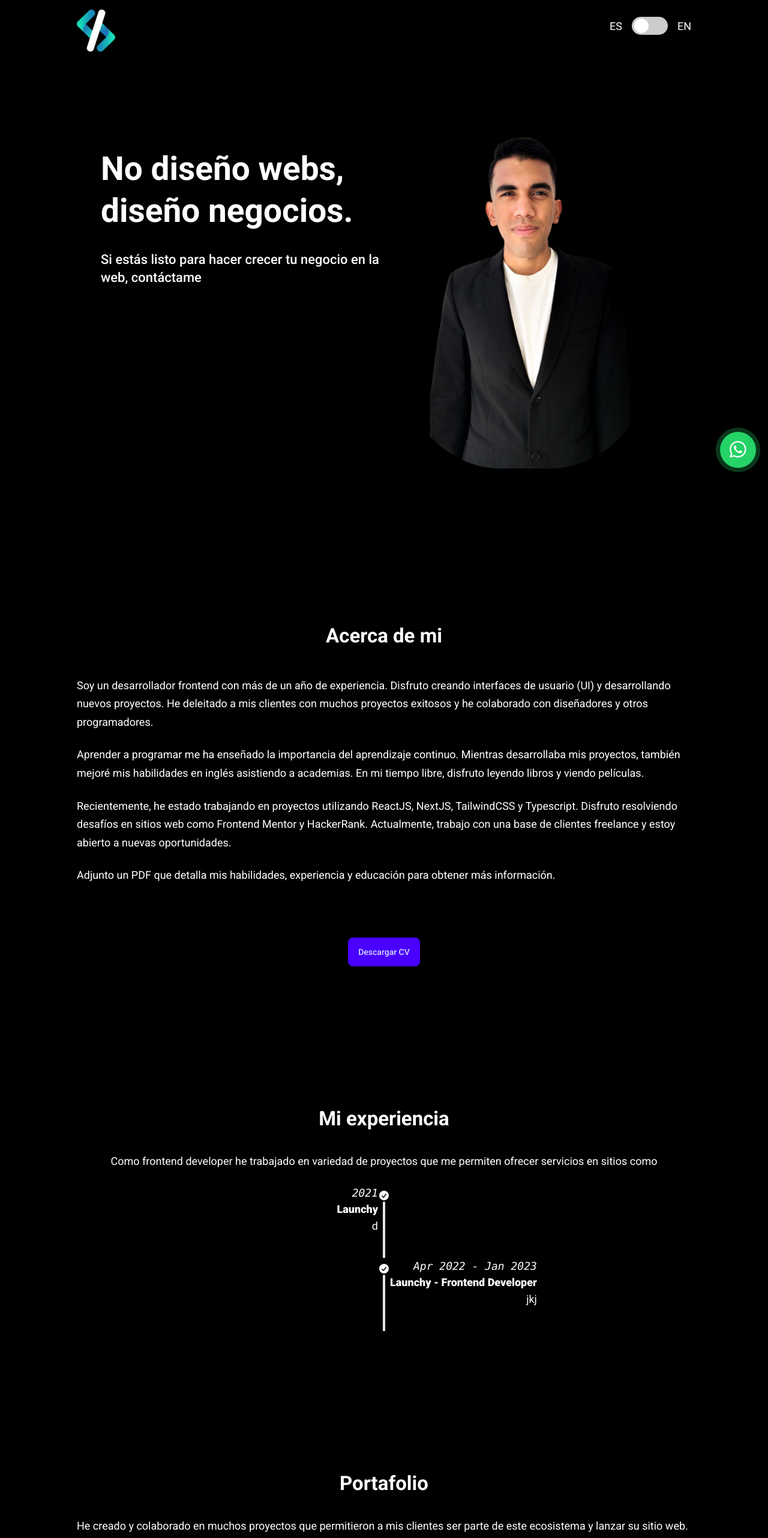
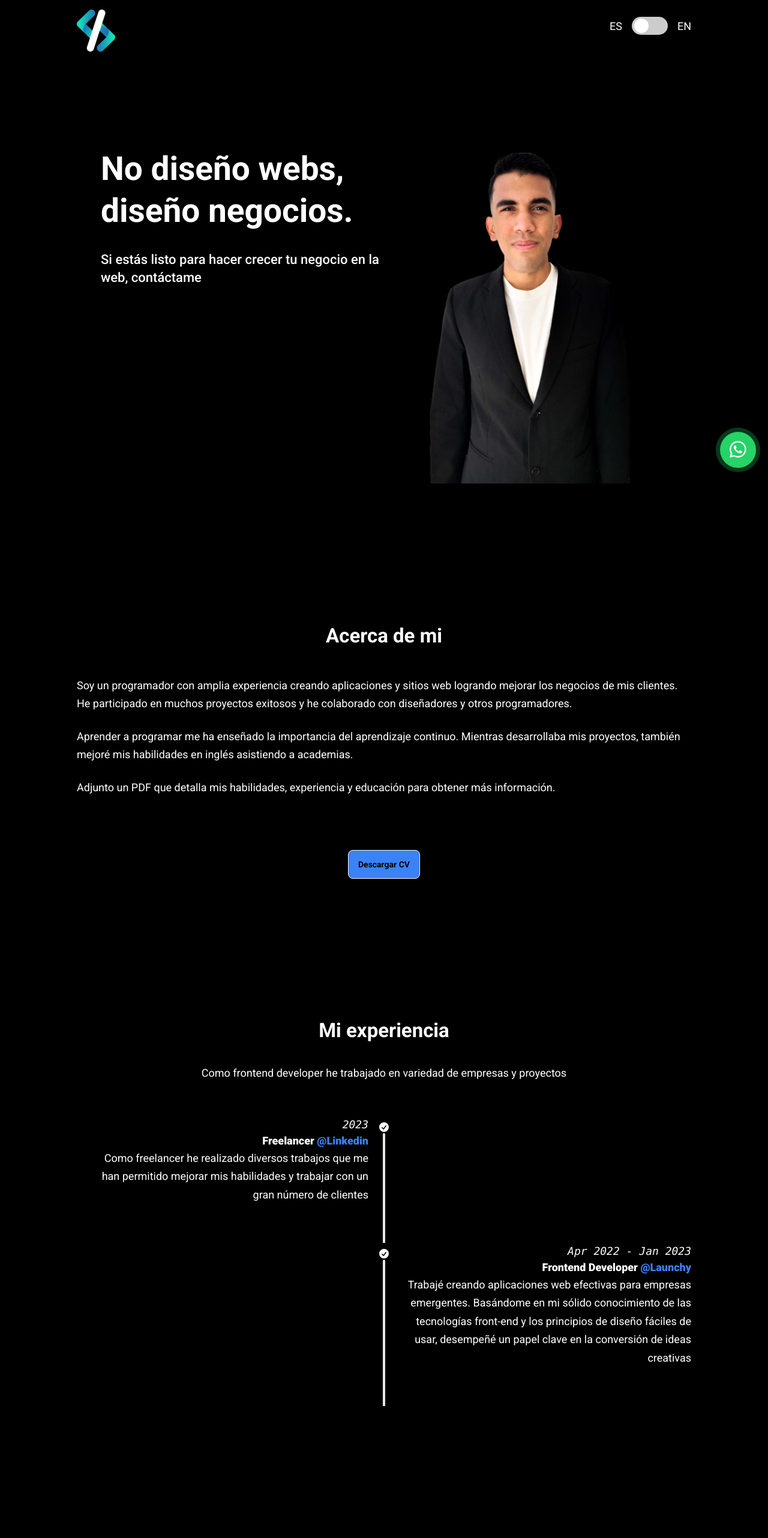
Before and after one commit to Eliman-C5/eli-castellano, a Next.js app: page / in a window 1280 px wide. Shown: the top 2564 px of the page at 60% size. Built offline with nearby package versions, Linux system fonts and the light colour scheme.

Commit message:
Change texts

```diff
--- a/src/components/atoms/Button/Button.tsx
+++ b/src/components/atoms/Button/Button.tsx
@@ -8,6 +8,6 @@ interface ButtonProps {
 
 export const Button = ({link, text, styles} : ButtonProps) => {
   return (
-    <a href={link} target='_blank' rel='noreferrer' className={`${styles} font-medium btn`} >{text}</a>
+    <a href={link} target='_blank' rel='noreferrer' className={`${styles} btn`} >{text}</a>
   )
 }
--- a/src/components/atoms/CopyToClipboard/CopyToClipboard.tsx
+++ b/src/components/atoms/CopyToClipboard/CopyToClipboard.tsx
@@ -23,7 +23,7 @@ export const CopyToClipboard = ({ text, buttonText, styles }: Props) => {
         }}
         onMouseEnter={(event) => (event.currentTarget.textContent = "Copy to clipboard")}
         onMouseLeave={(event) => (event.currentTarget.textContent = buttonText)}
-        className='text-primary font-medium hover:text-[1.2rem]'
+        className='text-blue-500 font-medium hover:text-[1.2rem]'
       >
         {buttonText}
       </button>
--- a/src/components/atoms/ImageOfMe/ImageOfMe.tsx
+++ b/src/components/atoms/ImageOfMe/ImageOfMe.tsx
@@ -6,8 +6,8 @@ type Props = {
 
 export const ImageOfMe = ({styles}: Props) => {
   return (
-    <div className={`${styles} image-container`}>
-        <img className='me' src="assets/my-picture-removebg-preview.png" alt="assets/my-picture-removebg-preview.png" />
+    <div className={`${styles}`}>
+        <img className='' src="assets/my-picture-removebg-preview.png" alt="assets/my-picture-removebg-preview.png" />
     </div>
   )
 }
--- a/src/components/atoms/SocialLink/SocialLink.tsx
+++ b/src/components/atoms/SocialLink/SocialLink.tsx
@@ -15,7 +15,7 @@ export const SocialLink = ({item}: Props) => {
     <div className='flex items-center gap-4 mt-3' >
         <a
           href={link}
-          className='text-primary font-medium hover:text-[1.2rem]'
+          className='text-blue-500 font-medium hover:text-[1.2rem]'
           target="_blank"
           rel="noopener noreferrer"
         >
--- a/src/components/molecules/ExperienceCard/ExperienceCard.tsx
+++ b/src/components/molecules/ExperienceCard/ExperienceCard.tsx
@@ -5,18 +5,20 @@ type experience = {
   direction: string,
   date: string,
   company: string,
+  companyLink: string,
+  job: string,
   desc: {
     eng: string,
     esp: string
   }
 }
 
-export const ExperienceCard = ({direction, date, company, desc}: experience) => {
+export const ExperienceCard = ({direction, date, company, companyLink, job, desc}: experience) => {
 
   const {isSpanishActive, setIsSpanishActive} = useContext(LanguageContext);
 
   return (
-    <li>
+    <li className=''>
       <div className="timeline-middle">
         <svg
           xmlns="http://www.w3.org/2000/svg"
@@ -31,12 +33,12 @@ export const ExperienceCard = ({direction, date, company, desc}: experience) =>
           />
         </svg>
       </div>
-      <div className={`timeline-${direction} md:text-end mb-10`}>
+      <div className={`timeline-${direction} md:text-end mb-10 ${direction === 'start'? 'pl-5 lg:pr-4' : 'pl-5 lg:pl-4'}`}>
         <time className="font-mono italic">{date}</time>
         <div className="text-lg font-black">
-          {company}
+         {job} <a href={companyLink} target="_blank" rel="noopener noreferrer" className='text-blue-500'>@{company}</a>
         </div>
-        {isSpanishActive ? desc.esp : desc.eng}
+        <p>{isSpanishActive ? desc.esp : desc.eng}</p>
       </div>
       <hr/>
     </li>
--- a/src/components/molecules/PortfolioCard/PortfolioCard.tsx
+++ b/src/components/molecules/PortfolioCard/PortfolioCard.tsx
@@ -12,16 +12,16 @@ export const PortfolioCard = ({item}: Props) => {
   const {isSpanishActive, setIsSpanishActive} = useContext(LanguageContext);
 
   return (
-      <div className="card w-96 bg-base-100 shadow-xl">
+      <div className="card w-96 bg-slate-900 shadow-xl">
         <figure className='h-[188px]'>
-          <img src={item.img} alt={item.name} className='h-full' />
+          <img src={item.img} alt={item.name} className='h-full bg-cover' />
         </figure>
         <div className="card-body">
           <h2 className="card-title">{item.name}</h2>
           <p>{isSpanishActive ? item.info.esp : item.info.eng}</p>
           <div className="card-actions justify-end">
             <a
-              className="btn  btn-primary"
+              className="btn bg-blue-500 hover:bg-blue-700 text-black"
               href={item.link}
               target="_blank"
               rel='noreferrer'
--- a/src/components/organisms/AboutSection/AboutSection.tsx
+++ b/src/components/organisms/AboutSection/AboutSection.tsx
@@ -22,7 +22,7 @@ export const AboutSection = () => {
               <p key={item.id} className=''>{item.text}</p>)
         }
       </div>
-      <Button link='assets/Eli_Castellano_Software_Developer.pdf' text={isSpanishActive ? 'Descargar CV' : 'Download CV'} styles='btn-primary' />
+      <Button link='assets/Eli_Castellano_Software_Developer.pdf' text={isSpanishActive ? 'Descargar CV' : 'Download CV'} styles='bg-blue-500 hover:bg-blue-700 text-black' />
     </div>
   )
 }
--- a/src/components/organisms/ExperienceSection/ExperienceSection.tsx
+++ b/src/components/organisms/ExperienceSection/ExperienceSection.tsx
@@ -7,21 +7,25 @@ const experience = [
   {
     id: 1,
     direction: 'start',
-    date: '2021',
-    company: 'Launchy',
+    date: '2023',
+    company: 'Linkedin',
+    companyLink: 'https://www.linkedin.com/in/eli-castellano/',
+    job: 'Freelancer',
     desc: {
-      eng: 'd',
-      esp: 'd'
+      eng: 'As a freelancer I have done various jobs that have allowed me to improve my skills and work with a large number of clients.',
+      esp: 'Como freelancer he realizado diversos trabajos que me han permitido mejorar mis habilidades y trabajar con un gran número de clientes'
     }
   },
   {
     id: 2,
     direction: 'end',
     date: 'Apr 2022 - Jan 2023',
-    company: 'Launchy - Frontend Developer',
+    company: 'Launchy',
+    companyLink: 'https://launchy.me/',
+    job: 'Frontend Developer',
     desc: {
-      eng: 'In My Role At Launchy, I Led A Team Dedicated To Creating Effective Web Pages Designed For Startups. Drawing On My Solid Grasp Of Front-End Technologies And User-Friendly Design Principles, I Played A Key Role In Turning Creative Ideas Into Visually Appealing And Functional Digital Space.',
-      esp: 'jkj'
+      eng: 'I worked creating effective web applications for startups. Based on my strong knowledge of front-end technologies and user-friendly design principles, I played a key role in converting creative ideas.',
+      esp: 'Trabajé creando aplicaciones web efectivas para empresas emergentes. Basándome en mi sólido conocimiento de las tecnologías front-end y los principios de diseño fáciles de usar, desempeñé un papel clave en la conversión de ideas creativas'
     }
   }
 ]
@@ -39,18 +43,20 @@ export const ExperienceSection = () => {
 
       {
         isSpanishActive ?
-        <p className='md:text-center mt-5'>Como frontend developer he trabajado en variedad de proyectos que me permiten ofrecer servicios en sitios como </p> :
-        <p className='md:text-center mt-5'>As a frontend developer I&apos;ve worked on a variety of projects that allow me to offer services on sites like </p>
+        <p className='md:text-center mt-5'>Como frontend developer he trabajado en variedad de empresas y proyectos  </p> :
+        <p className='md:text-center mt-5'>As a frontend developer I&apos;ve worked on a variety of companies and projects</p>
       }
 
-      <ul className="timeline timeline-snap-icon max-md:timeline-compact timeline-vertical">
+      <ul className="timeline timeline-snap-icon max-md:timeline-compact timeline-vertical pt-8">
         {
           experience.map(item => <ExperienceCard
             key={item.id}
             direction={item.direction}
             company={item.company}
+            companyLink={item.companyLink}
             desc={item.desc}
             date={item.date}
+            job={item.job}
           />)
         }
       </ul>
--- a/src/data/texts.ts
+++ b/src/data/texts.ts
@@ -56,36 +56,28 @@ export const aboutDesc= {
   eng: [
     {
       id: 1,
-      text: `I'm a frontend developer with over a year of experience. I enjoy creating user interfaces (UI) and developing new projects. I have delighted my clients with many successful projects and have collaborated with designers and other programmers.`
+      text: `I am a programmer with extensive experience creating applications and websites, managing to improve my clients' businesses. I have participated in many successful projects and have collaborated with designers and other programmers.`
     },
     {
       id: 2,
-      text: `Learning programming has taught me the importance of lifelong learning. While developing my projects, I also improved my English skills by attending academies. In my free time, I enjoy reading books and watching movies.`
+      text: `Learning to program has taught me the importance of continuous learning. While developing my projects, I also improved my English skills by attending academies.`
     },
     {
       id: 3,
-      text: `Recently, I have been working on projects using ReactJS, NextJS, TailwindCSS, and Typescript. I enjoy solving challenges on websites like Frontend Mentor and HackerRank. Currently, I work with a freelance client base and am open to new opportunities.`
-    },
-    {
-      id: 4,
-      text: 'Please find attached a PDF outlining my skills, experience, and education for further information.'
+      text: 'I am attaching a PDF detailing my skills, experience and education for more information.'
     }
   ],
   esp: [
     {
       id: 1,
-      text: `Soy un desarrollador frontend con más de un año de experiencia. Disfruto creando interfaces de usuario (UI) y desarrollando nuevos proyectos. He deleitado a mis clientes con muchos proyectos exitosos y he colaborado con diseñadores y otros programadores.`
+      text: `Soy un programador con amplia experiencia creando aplicaciones y sitios web logrando mejorar los negocios de mis clientes. He participado en muchos proyectos exitosos y he colaborado con diseñadores y otros programadores.`
     },
     {
       id: 2,
-      text: 'Aprender a programar me ha enseñado la importancia del aprendizaje continuo. Mientras desarrollaba mis proyectos, también mejoré mis habilidades en inglés asistiendo a academias. En mi tiempo libre, disfruto leyendo libros y viendo películas.'
+      text: 'Aprender a programar me ha enseñado la importancia del aprendizaje continuo. Mientras desarrollaba mis proyectos, también mejoré mis habilidades en inglés asistiendo a academias.'
     },
     {
       id: 3,
-      text: `Recientemente, he estado trabajando en proyectos utilizando ReactJS, NextJS, TailwindCSS y Typescript. Disfruto resolviendo desafíos en sitios web como Frontend Mentor y HackerRank. Actualmente, trabajo con una base de clientes freelance y estoy abierto a nuevas oportunidades.`
-    },
-    {
-      id: 4,
       text: 'Adjunto un PDF que detalla mis habilidades, experiencia y educación para obtener más información.'
     }
   ]
@@ -100,37 +92,29 @@ export const contactText = {
   esp: [
     {
       id: 1,
-      text: '¿Estás buscando un desarrollador frontend de calidad para tu próximo proyecto? No busques más, ¡yo puedo ayudarte!',
+      text: '¿Estás buscando sacar adelante tu proyecto en la web? No busques más, ¡yo puedo ayudarte!',
     },
     {
       id: 2,
-      text: 'Soy un desarrollador frontend altamente capacitado y experimentado, con una pasión por la creación de sitios web y aplicaciones atractivas, funcionales y de alta calidad. Puedo diseñar y desarrollar sitios web que se adaptan a cualquier necesidad o presupuesto.'
+      text: 'Soy un programador altamente capacitado y experimentado, con una pasión por la negocios digitales. Ya sea que necesites una aplicación, un sitio web o una tienda en línea, puedo ayudarte a hacerlo realidad'
     },
     {
       id: 3,
-      text: 'Además, mi experiencia en la implementación de tecnologías responsivas y amigables con los dispositivos móviles significa que tu sitio web o aplicación funcionará sin problemas en cualquier dispositivo o pantalla. Ya sea que necesites una nueva aplicación web para tu empresa, un sitio web personalizado para un evento o una tienda en línea, puedo ofrecerte un servicio de desarrollo frontend eficiente, confiable y de alta calidad.'
+      text: 'Estoy dispuesto a discutir tus necesidades y cómo puedo ayudarte a alcanzar tus objetivos en línea. ¡Estoy ansioso por trabajar contigo!'
     },
-    {
-      id: 4,
-      text: 'Si estás buscando un desarrollador frontend experimentado y altamente capacitado, ¡no dudes en contactarme! Estoy dispuesto a discutir tus necesidades y cómo puedo ayudarte a alcanzar tus objetivos en línea. ¡Estoy ansioso por trabajar contigo!'
-    }
   ],
   eng: [
     {
       id: 1,
-      text: 'Are you looking for a quality frontend developer for your next project? Look no further, I can help you!'
+      text: 'Are you looking to move your project forward on the web? Look no further, I can help you!'
     },
     {
       id: 2,
-      text: 'I am a highly skilled and experienced frontend developer, with a passion for creating attractive, functional, and high-quality websites and applications. I can design and develop websites that adapt to any need or budget.'
+      text: 'I am a highly trained and experienced programmer, with a passion for digital business. Whether you need an app, website or online store, I can help you make it happen'
     },
     {
       id: 3,
-      text: 'In addition, my experience in implementing responsive and mobile-friendly technologies means that your website or application will work seamlessly on any device or screen. Whether you need a new web application for your business, a custom website for an event, or an online store, I can offer you efficient, reliable, and high-quality frontend development services.'
-    },
-    {
-      id: 4,
-      text: `If you're looking for an experienced and highly skilled frontend developer, don't hesitate to contact me! I am willing to discuss your needs and how I can help you achieve your online goals. I am eager to work with you!`
+      text: `I am willing to discuss your needs and how I can help you achieve your online goals. I look forward to working with you!`
     }
   ]
 }
--- a/src/styles/globals.css
+++ b/src/styles/globals.css
@@ -209,122 +209,6 @@ input:checked + .slider:before {
   border-radius: 50%;
 }
 
-.image-container {
-  position: relative;
-}
-
-.image-container::before {
-  content: "";
-  position: absolute;
-  z-index: -1;
-  top: 50px;
-  left: 40px;
-  right: 0px;
-  bottom: 0px;
-  background: #44404061;
-  transform: rotate(56deg);
-  border-radius: 50%;
-}
-
-img.me {
-  position: relative;
-  top: -36px;
-  border-bottom-left-radius: 41%;
-  border-bottom-right-radius: 45%;
-}
-
-@media screen and (max-width: 1024px) {
-  .image-container::before {
-    top: 41px
-  }
-
-  img.me {
-    top: -16px;
-    border-bottom-left-radius: 42%;
-    border-bottom-right-radius: 48%;
-  }
-}
-
-@media screen and (max-width: 780px) {
-  img.me {
-    top: -19px;
-    border-bottom-left-radius: 46%;
-    border-bottom-right-radius: 46%;
-  }
-
-  .image-container::before {
-    left: 0px;
-    bottom: 16px;
-    transform: rotate(0deg);
-  }
-}
-
- @media screen and (min-width: 1250px) {
-  img.me {
-    border-bottom-right-radius: 41%;
-    top: -25px;
-  }
-}
-
-@media screen and (min-width: 1300px) {
-  .img.me {
-    top: -18px;
-    border-bottom-left-radius: 41%;
-    border-bottom-right-radius: 44%;
-  }
-}
-
-@media screen and (min-width: 1400px ) {
-  img.me {
-    top: -10px;
-    border-bottom-left-radius: 41%;
-    border-bottom-right-radius: 41%;
-  }
-}
-
-@media screen and (min-width: 1400px ) {
-  img.me {
-    top: 0px;
-    border-bottom-left-radius: 44%;
-    border-bottom-right-radius: 37%;
-  }
-}
-
-@media screen and (min-width: 1600px) {
-  img.me {
-    top: 10px;
-    border-bottom-left-radius: 47%;
-    border-bottom-right-radius: 31%;
-  }
-}
-
-@media screen and (min-width: 1800px) {
-  img.me {
-    top: 39px;
-    border-bottom-left-radius: 59%;
-    border-bottom-right-radius: 25%;
-  }
-}
-
-/*@media screen and (min-width: 1600px) {
-  img.me {
-    top: 0px;
-    border-bottom-right-radius: 33%;
-  }
-}
-
-@media screen and (min-width: 1800px) {
-  .image-container::before {
-    right: 68px;
-  }
-}
-
-
-    top: -32px;
-    border-bottom-left-radius: 35%;
-    border-bottom-right-radius: 41%;
-*/
-
 .portfolio-box {
   padding-left: 10%;
 }
```
Also changed, not shown: src/components/atoms/Mockup/Mockup.tsx (added, +16 -0 lines), src/components/organisms/ContactSection/ContactSection.tsx (+13 -1 lines).
